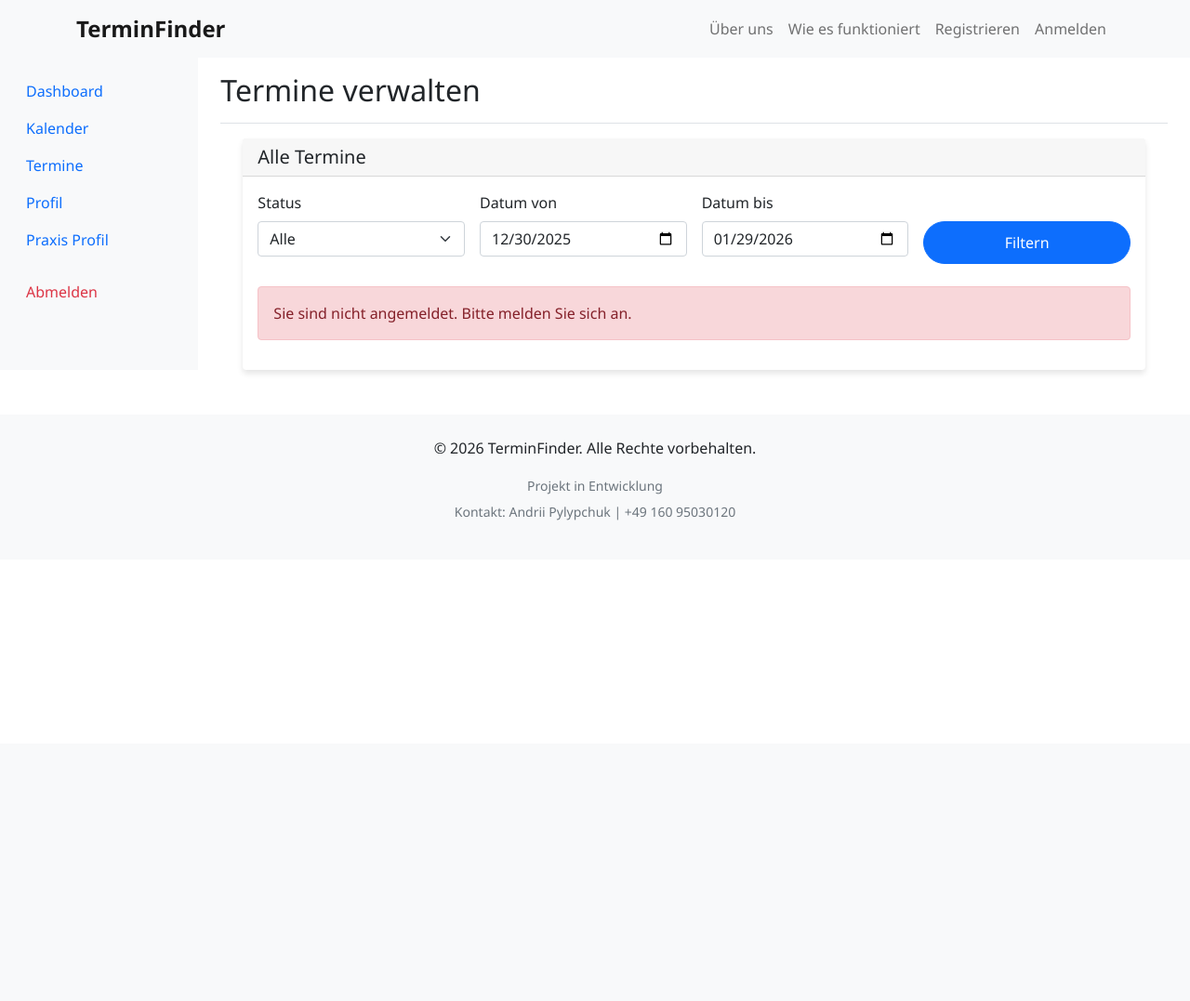
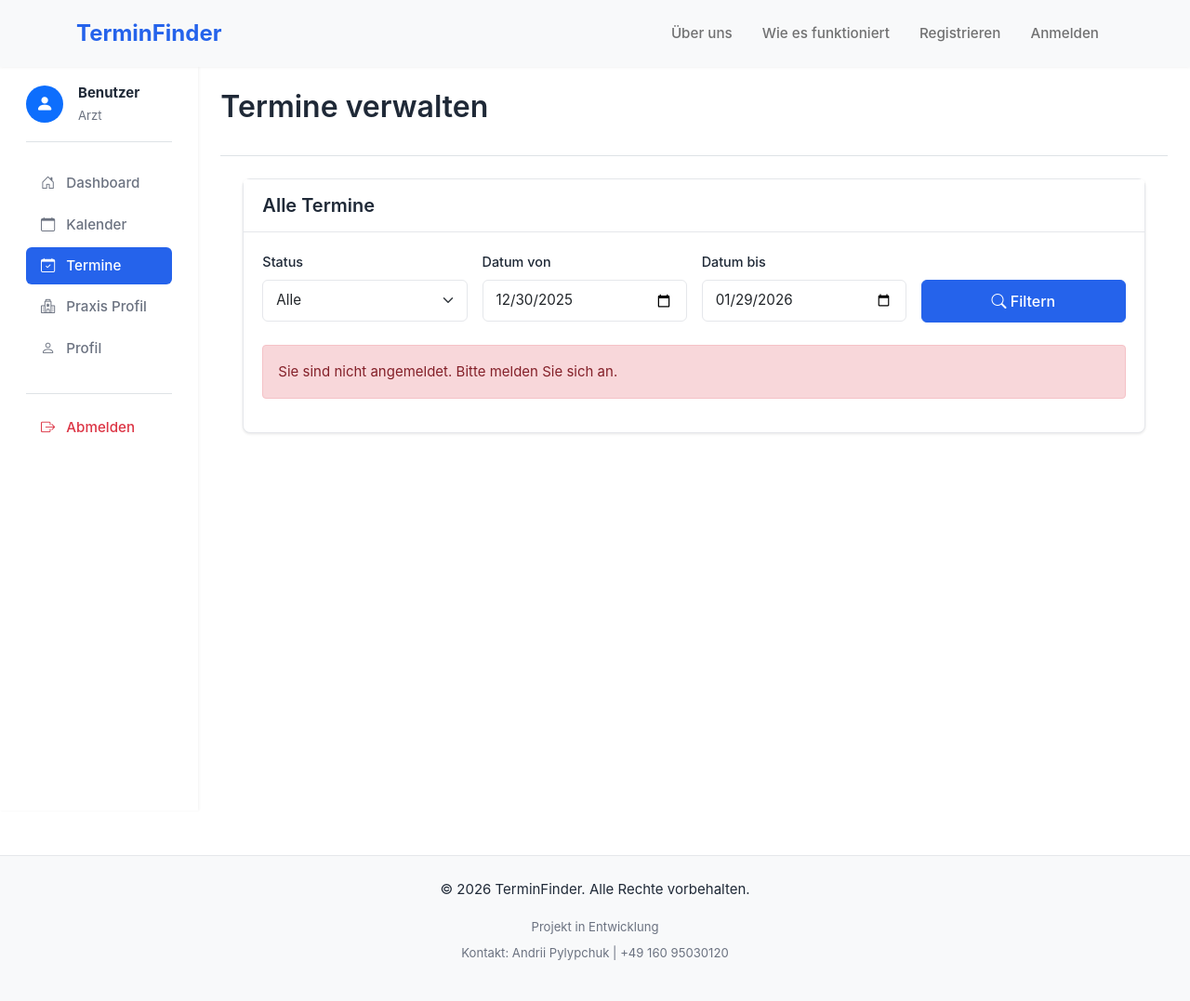
Before and after one commit to pilipandr770/Arzttermin-online, a Flask app: page /doctor/bookings in a window 1280 px wide. Shown: the whole page at 93% size. Before the commit the page ends 560 px from the top, so only its background shows below. Run offline with Flask 3, Linux system fonts and the light colour scheme; parts of the project's set-up code (start-up, migrations or seed data) failed here and were passed over; some libraries are stand-ins or nearby versions.

Commit message:
Improve UI/UX: Add custom CSS, enhance dashboard navigation and user info display

```diff
--- /dev/null
+++ b/app/static/css/custom.css
@@ -0,0 +1,286 @@
+/* TerminFinder Custom Styles - Medical SaaS Theme */
+
+/* ===== Variables ===== */
+:root {
+  --primary-blue: #2563eb;
+  --primary-hover: #1d4ed8;
+  --success-green: #10b981;
+  --warning-yellow: #f59e0b;
+  --danger-red: #ef4444;
+  --text-primary: #1f2937;
+  --text-secondary: #6b7280;
+  --bg-light: #f9fafb;
+  --border-color: #e5e7eb;
+  --card-shadow: 0 1px 3px rgba(0, 0, 0, 0.1);
+}
+
+/* ===== Typography Improvements ===== */
+body {
+  font-family: -apple-system, BlinkMacSystemFont, "Segoe UI", Roboto, "Helvetica Neue", Arial, sans-serif;
+  color: var(--text-primary);
+  font-size: 15px;
+  line-height: 1.6;
+}
+
+h1, h2, h3, h4, h5, h6 {
+  font-weight: 600;
+  color: var(--text-primary);
+  margin-bottom: 1rem;
+}
+
+h1 { font-size: 2rem; }
+h2 { font-size: 1.5rem; }
+h3 { font-size: 1.25rem; }
+
+/* ===== Navigation Improvements ===== */
+.navbar {
+  box-shadow: 0 1px 3px rgba(0, 0, 0, 0.05);
+  padding: 0.75rem 0;
+}
+
+.navbar-brand {
+  font-weight: 700;
+  font-size: 1.5rem;
+  color: var(--primary-blue) !important;
+}
+
+.nav-link {
+  font-size: 0.95rem;
+  font-weight: 500;
+  padding: 0.5rem 1rem !important;
+  transition: color 0.2s ease;
+}
+
+.nav-link:hover {
+  color: var(--primary-blue) !important;
+}
+
+/* ===== Dashboard Sidebar ===== */
+.sidebar {
+  min-height: 100vh;
+  box-shadow: 1px 0 3px rgba(0, 0, 0, 0.05);
+  background: #ffffff !important;
+}
+
+.sidebar .nav-link {
+  color: var(--text-secondary);
+  border-radius: 6px;
+  margin-bottom: 0.25rem;
+  padding: 0.75rem 1rem;
+  transition: all 0.2s ease;
+}
+
+.sidebar .nav-link:hover {
+  background: var(--bg-light);
+  color: var(--primary-blue);
+}
+
+.sidebar .nav-link.active {
+  background: var(--primary-blue);
+  color: white;
+}
+
+.sidebar .nav-link i {
+  margin-right: 0.5rem;
+  width: 20px;
+  text-align: center;
+}
+
+/* ===== Cards ===== */
+.card {
+  border: 1px solid var(--border-color);
+  border-radius: 8px;
+  box-shadow: var(--card-shadow);
+  margin-bottom: 1.5rem;
+  transition: box-shadow 0.2s ease;
+}
+
+.card:hover {
+  box-shadow: 0 4px 6px rgba(0, 0, 0, 0.1);
+}
+
+.card-header {
+  background: white;
+  border-bottom: 1px solid var(--border-color);
+  font-weight: 600;
+  padding: 1rem 1.25rem;
+}
+
+.card-body {
+  padding: 1.25rem;
+}
+
+/* ===== Buttons ===== */
+.btn {
+  font-weight: 500;
+  padding: 0.625rem 1.25rem;
+  border-radius: 6px;
+  transition: all 0.2s ease;
+}
+
+.btn-primary {
+  background: var(--primary-blue);
+  border-color: var(--primary-blue);
+}
+
+.btn-primary:hover {
+  background: var(--primary-hover);
+  border-color: var(--primary-hover);
+}
+
+.btn-success {
+  background: var(--success-green);
+  border-color: var(--success-green);
+}
+
+.btn-warning {
+  background: var(--warning-yellow);
+  border-color: var(--warning-yellow);
+}
+
+/* ===== Forms ===== */
+.form-label {
+  font-weight: 500;
+  margin-bottom: 0.5rem;
+  color: var(--text-primary);
+  font-size: 0.9rem;
+}
+
+.form-control, .form-select {
+  border: 1px solid var(--border-color);
+  border-radius: 6px;
+  padding: 0.625rem 0.875rem;
+  font-size: 0.95rem;
+  transition: border-color 0.2s ease;
+}
+
+.form-control:focus, .form-select:focus {
+  border-color: var(--primary-blue);
+  box-shadow: 0 0 0 3px rgba(37, 99, 235, 0.1);
+}
+
+/* ===== Tables ===== */
+.table {
+  font-size: 0.9rem;
+}
+
+.table thead th {
+  font-weight: 600;
+  color: var(--text-secondary);
+  border-bottom: 2px solid var(--border-color);
+  padding: 0.75rem;
+}
+
+.table tbody td {
+  padding: 0.75rem;
+  vertical-align: middle;
+}
+
+/* ===== Badges ===== */
+.badge {
+  font-weight: 500;
+  padding: 0.35rem 0.65rem;
+  border-radius: 4px;
+}
+
+/* ===== Modals ===== */
+.modal-header {
+  background: var(--bg-light);
+  border-bottom: 1px solid var(--border-color);
+}
+
+.modal-title {
+  font-weight: 600;
+  color: var(--text-primary);
+}
+
+.modal-content {
+  border-radius: 8px;
+  border: none;
+  box-shadow: 0 10px 25px rgba(0, 0, 0, 0.15);
+}
+
+/* ===== Footer ===== */
+footer {
+  background: white;
+  border-top: 1px solid var(--border-color);
+  margin-top: 3rem;
+}
+
+/* ===== Hero Section ===== */
+.hero-section {
+  background: linear-gradient(135deg, #667eea 0%, #764ba2 100%);
+  color: white;
+  padding: 3rem 0;
+  border-radius: 12px;
+  margin-bottom: 2rem;
+}
+
+.hero-section h1 {
+  color: white;
+  font-size: 2.5rem;
+  margin-bottom: 1rem;
+}
+
+.hero-section p {
+  font-size: 1.1rem;
+  opacity: 0.95;
+}
+
+/* ===== Utility Classes ===== */
+.text-muted {
+  color: var(--text-secondary) !important;
+}
+
+.bg-light-custom {
+  background-color: var(--bg-light) !important;
+}
+
+.border-custom {
+  border-color: var(--border-color) !important;
+}
+
+/* ===== Responsive Improvements ===== */
+@media (max-width: 768px) {
+  h1 { font-size: 1.75rem; }
+  h2 { font-size: 1.35rem; }
+
+  .sidebar {
+    min-height: auto;
+  }
+
+  .hero-section h1 {
+    font-size: 2rem;
+  }
+}
+
+/* ===== Animation ===== */
+@keyframes fadeIn {
+  from {
+    opacity: 0;
+    transform: translateY(10px);
+  }
+  to {
+    opacity: 1;
+    transform: translateY(0);
+  }
+}
+
+.fade-in {
+  animation: fadeIn 0.3s ease-out;
+}
+
+/* ===== Time Slot Buttons (for modals) ===== */
+.time-slot-btn {
+  min-width: 100px;
+  padding: 0.5rem 1rem;
+  margin: 0.25rem;
+  border-radius: 6px;
+  font-weight: 500;
+  transition: all 0.2s ease;
+}
+
+.time-slot-btn:hover {
+  transform: translateY(-2px);
+  box-shadow: 0 4px 8px rgba(0, 0, 0, 0.15);
+}
--- a/app/templates/base.html
+++ b/app/templates/base.html
@@ -3,9 +3,11 @@
 <head>
     <meta charset="UTF-8">
     <meta name="viewport" content="width=device-width, initial-scale=1.0">
-    <title>TerminFinder - Intelligente Terminbuchung für Ärzte</title>
+    <title>{{ title if title else 'TerminFinder - Intelligente Terminbuchung für Ärzte' }}</title>
     <link href="{{ url_for('static', filename='css/bootstrap.min.css') }}" rel="stylesheet">
+    <link rel="stylesheet" href="https://cdn.jsdelivr.net/npm/bootstrap-icons@1.10.0/font/bootstrap-icons.css">
     <link href="{{ url_for('static', filename='css/style.css') }}" rel="stylesheet">
+    <link href="{{ url_for('static', filename='css/custom.css') }}" rel="stylesheet">
 </head>
 <body>
     <nav class="navbar navbar-expand-lg navbar-light bg-light">
--- a/app/templates/base_dashboard.html
+++ b/app/templates/base_dashboard.html
@@ -4,23 +4,43 @@
 <div class="container-fluid">
     <div class="row">
         <!-- Sidebar -->
-        <nav class="col-md-3 col-lg-2 d-md-block bg-light sidebar collapse" id="sidebar">
-            <div class="position-sticky pt-3">
+        <nav class="col-md-3 col-lg-2 d-md-block sidebar" id="sidebar">
+            <div class="position-sticky pt-3 px-3">
+                <!-- User Info -->
+                <div class="mb-4 pb-3 border-bottom">
+                    <div class="d-flex align-items-center">
+                        <div class="bg-primary text-white rounded-circle d-flex align-items-center justify-content-center" style="width: 40px; height: 40px; font-size: 1.2rem;">
+                            <i class="bi bi-person-fill"></i>
+                        </div>
+                        <div class="ms-3">
+                            <div class="fw-bold">{{ user_name if user_name else 'Benutzer' }}</div>
+                            <small class="text-muted">{{ 'Patient' if user_type == 'patient' else 'Arzt' }}</small>
+                        </div>
+                    </div>
+                </div>
+
+                <!-- Navigation -->
                 <ul class="nav flex-column">
                     <li class="nav-item">
-                        <a class="nav-link active" href="{{ url_for('patient_web.dashboard') if user_type == 'patient' else url_for('doctor_web.dashboard') }}">
+                        <a class="nav-link" href="{{ url_for('patient_web.dashboard') if user_type == 'patient' else url_for('doctor_web.dashboard') }}">
                             <i class="bi bi-house-door"></i> Dashboard
                         </a>
                     </li>
+
                     {% if user_type == 'patient' %}
                     <li class="nav-item">
-                        <a class="nav-link" href="{{ url_for('patient_web.bookings') }}">
-                            <i class="bi bi-calendar-check"></i> Meine Termine
+                        <a class="nav-link" href="{{ url_for('patient_web.search') }}">
+                            <i class="bi bi-search"></i> Arzt suchen
                         </a>
                     </li>
                     <li class="nav-item">
                         <a class="nav-link" href="{{ url_for('patient_web.calendar') }}">
-                            <i class="bi bi-calendar"></i> Kalender
+                            <i class="bi bi-calendar"></i> Termine finden
+                        </a>
+                    </li>
+                    <li class="nav-item">
+                        <a class="nav-link" href="{{ url_for('patient_web.bookings') }}">
+                            <i class="bi bi-calendar-check"></i> Meine Buchungen
                         </a>
                     </li>
                     <li class="nav-item">
@@ -40,17 +60,18 @@
                         </a>
                     </li>
                     <li class="nav-item">
+                        <a class="nav-link" href="{{ url_for('practice.practice_profile') }}">
+                            <i class="bi bi-hospital"></i> Praxis Profil
+                        </a>
+                    </li>
+                    <li class="nav-item">
                         <a class="nav-link" href="{{ url_for('doctor_web.profile') }}">
                             <i class="bi bi-person"></i> Profil
                         </a>
                     </li>
-                    <li class="nav-item">
-                        <a class="nav-link" href="{{ url_for('practice.practice_profile') }}">
-                            <i class="bi bi-hospital"></i> Praxis Profil
-                        </a>
-                    </li>
                     {% endif %}
-                    <li class="nav-item mt-3">
+
+                    <li class="nav-item mt-4 pt-3 border-top">
                         <a class="nav-link text-danger" href="#" onclick="logout()">
                             <i class="bi bi-box-arrow-right"></i> Abmelden
                         </a>
@@ -60,26 +81,28 @@
         </nav>
 
         <!-- Main content -->
-        <main class="col-md-9 ms-sm-auto col-lg-10 px-md-4">
-            <div class="d-flex justify-content-between flex-wrap flex-md-nowrap align-items-center pt-3 pb-2 mb-3 border-bottom">
-                <h1 class="h2">{{ title }}</h1>
-                <div class="btn-toolbar mb-2 mb-md-0">
-                    <div class="btn-group me-2">
-                        {% block toolbar %}{% endblock %}
-                    </div>
+        <main class="col-md-9 ms-sm-auto col-lg-10 px-md-4 fade-in">
+            <!-- Page Header -->
+            <div class="d-flex justify-content-between flex-wrap flex-md-nowrap align-items-center pt-4 pb-3 mb-4 border-bottom">
+                <h1>{{ title }}</h1>
+                <div class="btn-toolbar">
+                    {% block toolbar %}{% endblock %}
                 </div>
             </div>
 
+            <!-- Flash Messages -->
             {% with messages = get_flashed_messages() %}
             {% if messages %}
-            <div class="alert alert-info">
+            <div class="alert alert-info alert-dismissible fade show" role="alert">
                 {% for message in messages %}
-                <p>{{ message }}</p>
+                <p class="mb-0">{{ message }}</p>
                 {% endfor %}
+                <button type="button" class="btn-close" data-bs-dismiss="alert"></button>
             </div>
             {% endif %}
             {% endwith %}
 
+            <!-- Main Content -->
             {% block dashboard_content %}{% endblock %}
         </main>
     </div>
@@ -87,10 +110,26 @@
 
 <script>
 function logout() {
-    localStorage.removeItem('access_token');
-    localStorage.removeItem('user_type');
-    window.location.href = '/';
+    if (confirm('Möchten Sie sich wirklich abmelden?')) {
+        localStorage.removeItem('access_token');
+        localStorage.removeItem('user_type');
+        window.location.href = '/';
+    }
 }
+
+// Highlight active navigation link
+document.addEventListener('DOMContentLoaded', function() {
+    const currentPath = window.location.pathname;
+    const navLinks = document.querySelectorAll('.sidebar .nav-link');
+
+    navLinks.forEach(link => {
+        if (link.getAttribute('href') === currentPath) {
+            link.classList.add('active');
+        } else {
+            link.classList.remove('active');
+        }
+    });
+});
 </script>
 {% endblock %}
 
```
